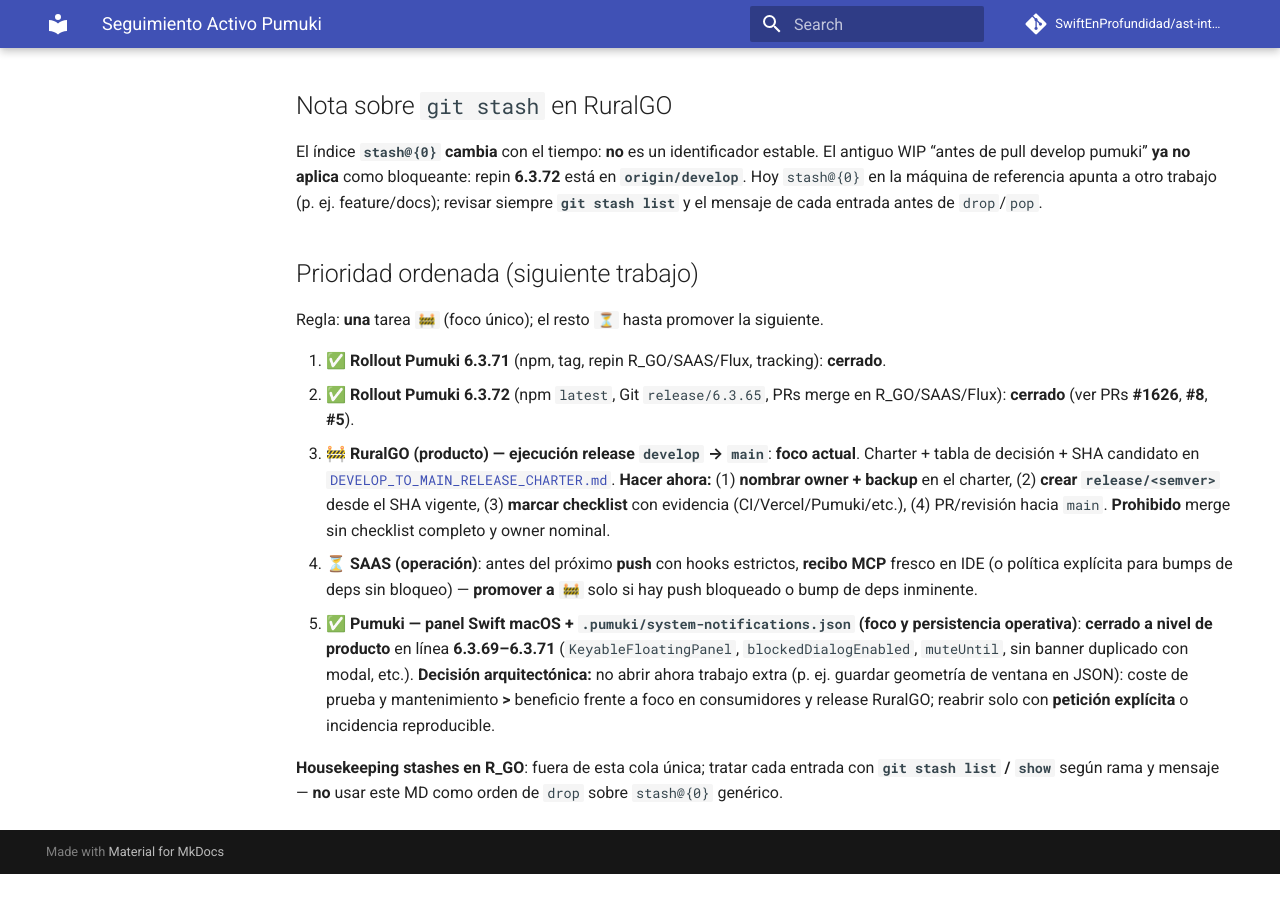
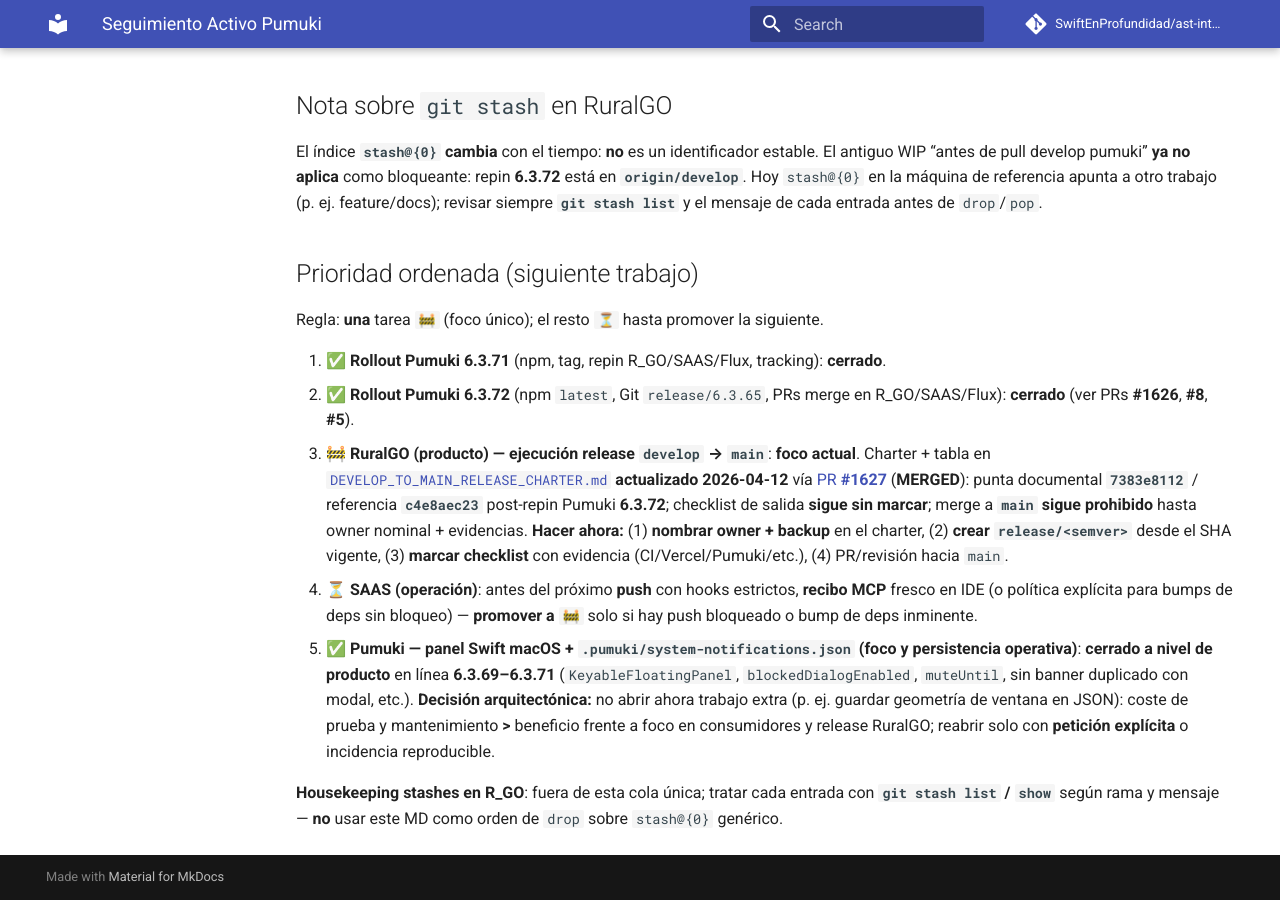
Before and after one commit to SwiftEnProfundidad/ast-intelligence-hooks, an MkDocs documentation site: the page built from docs/tracking/plan-activo-de-trabajo.md, in a window 1280 px wide and 900 px high, scrolled down 3239 px. Built offline with MkDocs 1.6.1 and Material for MkDocs 9.7.7, drawn with Linux system fonts in a browser that asks for light colours; comment, search, counter and statistics services are not loaded; before the commit the page ends 4113 px from its top, so only the background shows below that.

Commit message:
docs(tracking): R_GO charter PR #1627 merged (develop→main doc sync)

```diff
--- a/docs/tracking/plan-activo-de-trabajo.md
+++ b/docs/tracking/plan-activo-de-trabajo.md
@@ -63,7 +63,7 @@ Regla: **una** tarea `🚧` (foco único); el resto `⏳` hasta promover la sigu
 
 1. ✅ **Rollout Pumuki 6.3.71** (npm, tag, repin R_GO/SAAS/Flux, tracking): **cerrado**.
 2. ✅ **Rollout Pumuki 6.3.72** (npm `latest`, Git `release/6.3.65`, PRs merge en R_GO/SAAS/Flux): **cerrado** (ver PRs **#1626**, **#8**, **#5**).
-3. 🚧 **RuralGO (producto) — ejecución release `develop` → `main`**: **foco actual**. Charter + tabla de decisión + SHA candidato en [`DEVELOP_TO_MAIN_RELEASE_CHARTER.md`](https://github.com/SwiftEnProfundidad/R_GO/blob/develop/docs/technical/06-ci-cd/DEVELOP_TO_MAIN_RELEASE_CHARTER.md). **Hacer ahora:** (1) **nombrar owner + backup** en el charter, (2) **crear `release/<semver>`** desde el SHA vigente, (3) **marcar checklist** con evidencia (CI/Vercel/Pumuki/etc.), (4) PR/revisión hacia `main`. **Prohibido** merge sin checklist completo y owner nominal.
+3. 🚧 **RuralGO (producto) — ejecución release `develop` → `main`**: **foco actual**. Charter + tabla en [`DEVELOP_TO_MAIN_RELEASE_CHARTER.md`](https://github.com/SwiftEnProfundidad/R_GO/blob/develop/docs/technical/06-ci-cd/DEVELOP_TO_MAIN_RELEASE_CHARTER.md) **actualizado 2026-04-12** vía [PR **#1627**](https://github.com/SwiftEnProfundidad/R_GO/pull/1627) (**MERGED**): punta documental **`7383e8112`** / referencia **`c4e8aec23`** post-repin Pumuki **6.3.72**; checklist de salida **sigue sin marcar**; merge a **`main` sigue prohibido** hasta owner nominal + evidencias. **Hacer ahora:** (1) **nombrar owner + backup** en el charter, (2) **crear `release/<semver>`** desde el SHA vigente, (3) **marcar checklist** con evidencia (CI/Vercel/Pumuki/etc.), (4) PR/revisión hacia `main`.
 4. ⏳ **SAAS (operación)**: antes del próximo **push** con hooks estrictos, **recibo MCP** fresco en IDE (o política explícita para bumps de deps sin bloqueo) — **promover a `🚧`** solo si hay push bloqueado o bump de deps inminente.
 5. ✅ **Pumuki — panel Swift macOS + `.pumuki/system-notifications.json` (foco y persistencia operativa)**: **cerrado a nivel de producto** en línea **6.3.69–6.3.71** (`KeyableFloatingPanel`, `blockedDialogEnabled`, `muteUntil`, sin banner duplicado con modal, etc.). **Decisión arquitectónica:** no abrir ahora trabajo extra (p. ej. guardar geometría de ventana en JSON): coste de prueba y mantenimiento **>** beneficio frente a foco en consumidores y release RuralGO; reabrir solo con **petición explícita** o incidencia reproducible.
 
```
